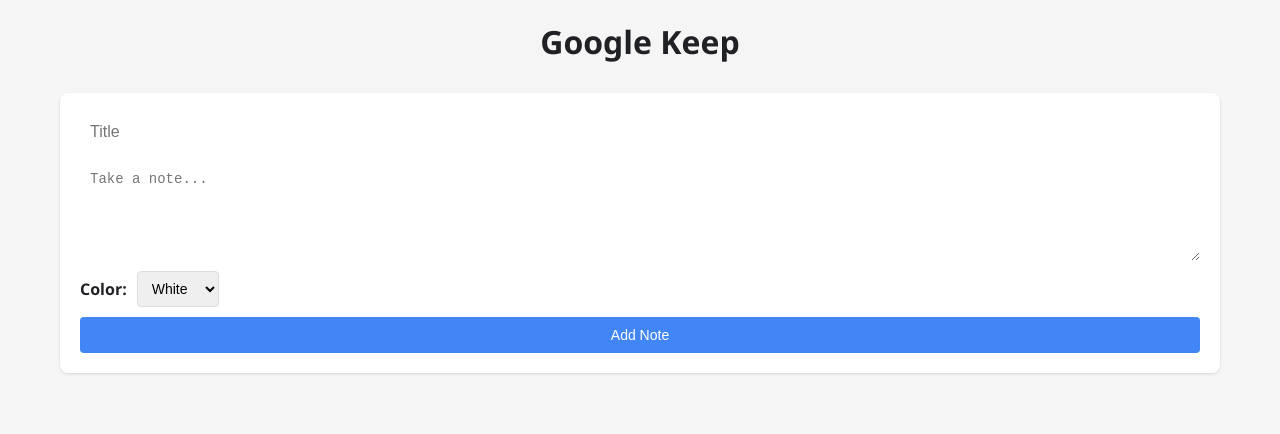
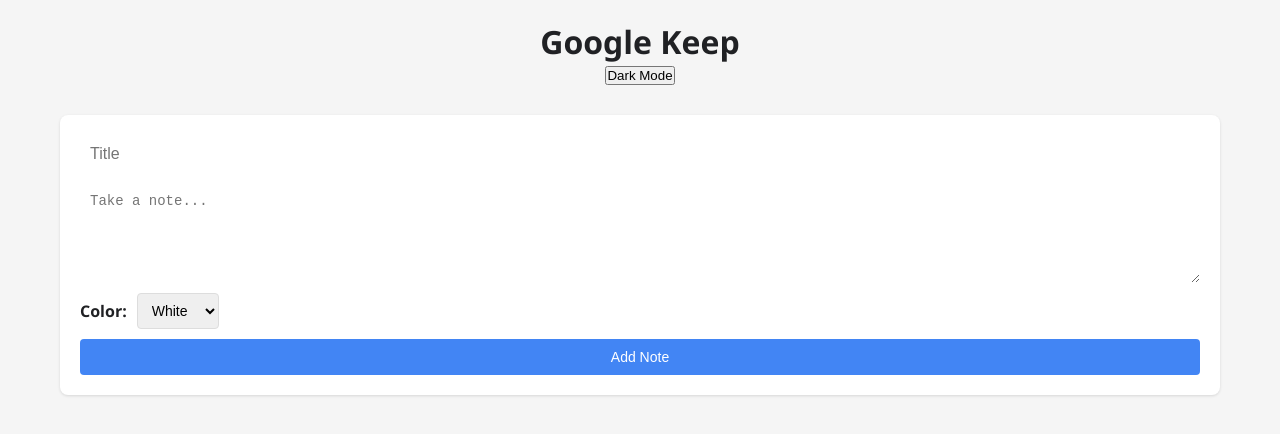
Before and after one commit to TefoKomane/google-keep-clone, a plain HTML site: page index.html in a window 1280 px wide. Drawn offline with Linux system fonts and the light colour scheme.

Commit message:
Adding dark mode toggle button to header

```diff
--- a/index.html
+++ b/index.html
@@ -8,8 +8,11 @@
 </head>
 <body>
     <div class="container">
-        <header>
-            <h1>Google Keep</h1>
+                <header>
+            <div class="header-top">
+                <h1>Google Keep</h1>
+                <button id="darkModeBtn">Dark Mode</button>
+            </div>
         </header>
         <main>
             <div class="input-section">
```
